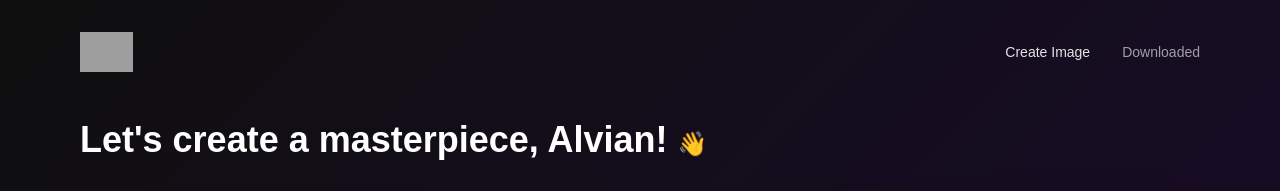
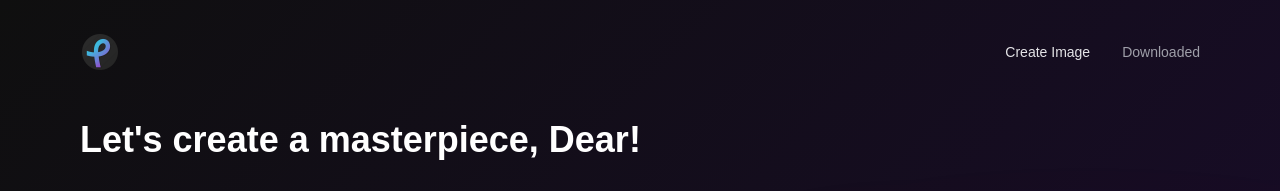
Before and after one commit to devo-ab/pixora, a React (Vite) app: page / in a window 1280 px wide. Shown: the top 191 px of the page. Built offline with nearby package versions, Linux system fonts and the light colour scheme; no server answers; grey boxes are pictures that could not be loaded.

Commit message:
added readme

```diff
--- a/src/Pages/CreateImages.jsx
+++ b/src/Pages/CreateImages.jsx
@@ -6,7 +6,7 @@ export default function CreateImages() {
   return (
     <div className="relative z-10">
       <h2 className="text-4xl font-bold mb-8">
-        Let's create a masterpiece, Alvian! <span className="text-2xl">👋</span>
+        Let's create a masterpiece, Dear! <span className="text-2xl"></span>
       </h2>
 
       <Settings></Settings>
--- a/src/Pages/DownloadPage.jsx
+++ b/src/Pages/DownloadPage.jsx
@@ -10,7 +10,7 @@ export default function DownloadPage() {
   return (
     <div className="relative z-10">
       <h2 className="text-4xl font-bold mb-8">
-        Downloaded <span className="text-2xl">👋</span>
+        Downloaded <span className="text-2xl"></span>
       </h2>
 
       <div>
--- a/src/components/Header.jsx
+++ b/src/components/Header.jsx
@@ -1,5 +1,5 @@
 import { useContext } from "react";
-import logo from "../assets/logo.svg";
+import logo from "../assets/images/pixora.png";
 import { AiContext } from "../context/AiContext";
 
 export default function Header() {
```
Also changed, not shown: src/assets/images/pixora.png (added), 1 other file (tests, documents, lock files or other folders).
